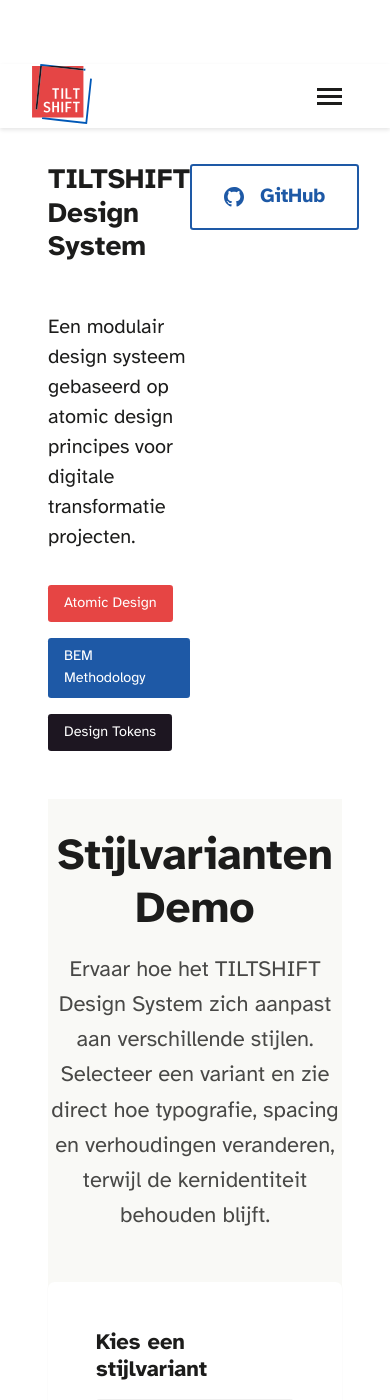
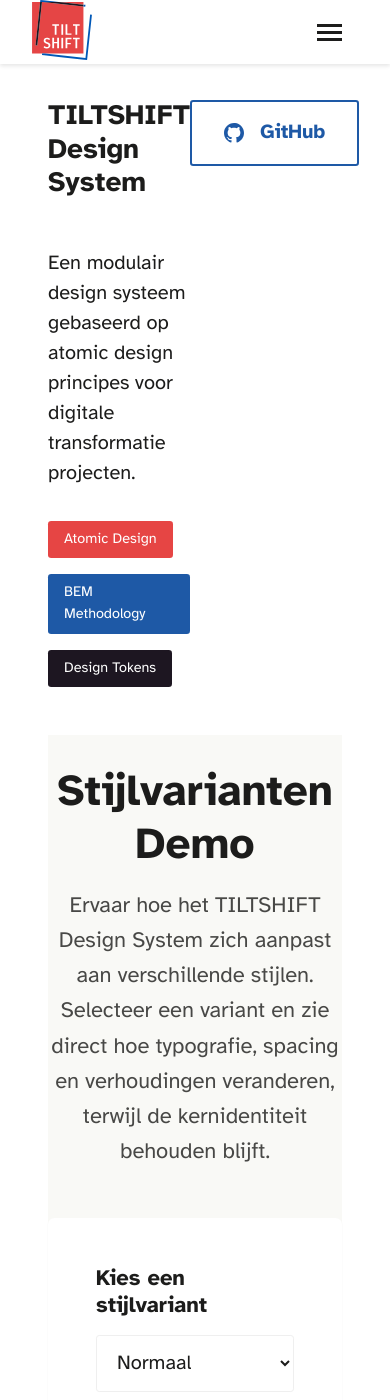
Before and after one commit to tiltshiftnl/tiltshift-design-system, a Jekyll site: the page built from index.html, in a window 390 px wide and 1400 px high. Built offline with Jekyll 4.4.1, drawn with Linux system fonts in a browser that asks for light colours.

Commit message:
fix mobile nav

```diff
--- a/assets/css/tiltshift-base.css
+++ b/assets/css/tiltshift-base.css
@@ -232,7 +232,7 @@
   h3 { font-size: var(--ts-text-md); }
 
   body {
-    margin-top: var(--ts-nav-height-mobile);
+    /* margin-top: var(--ts-nav-height-mobile); */
   }
 
   main {
```
